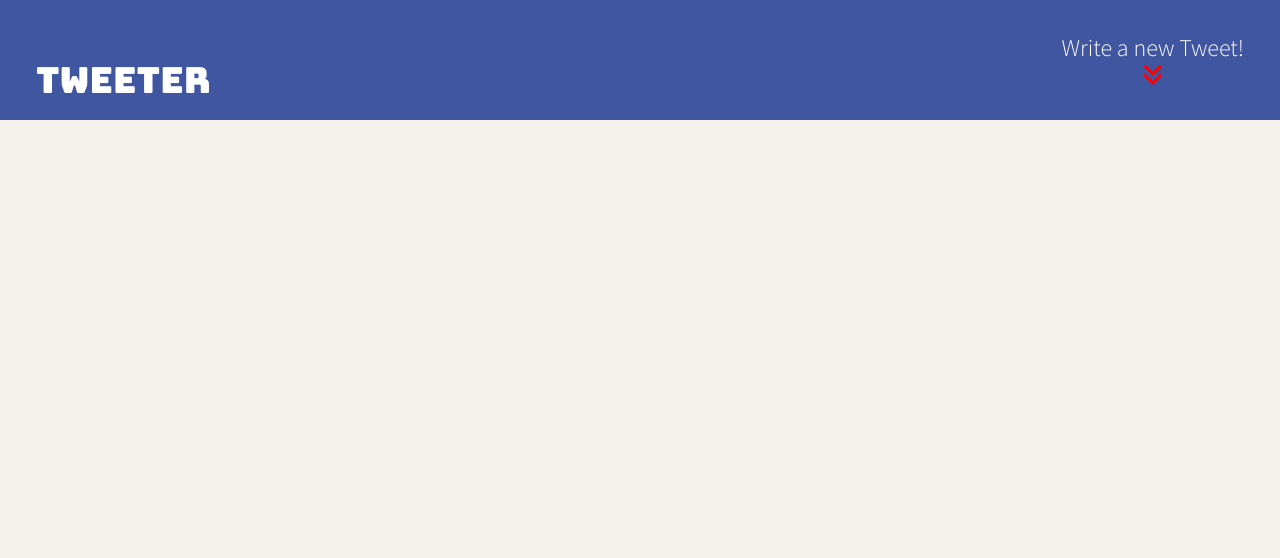
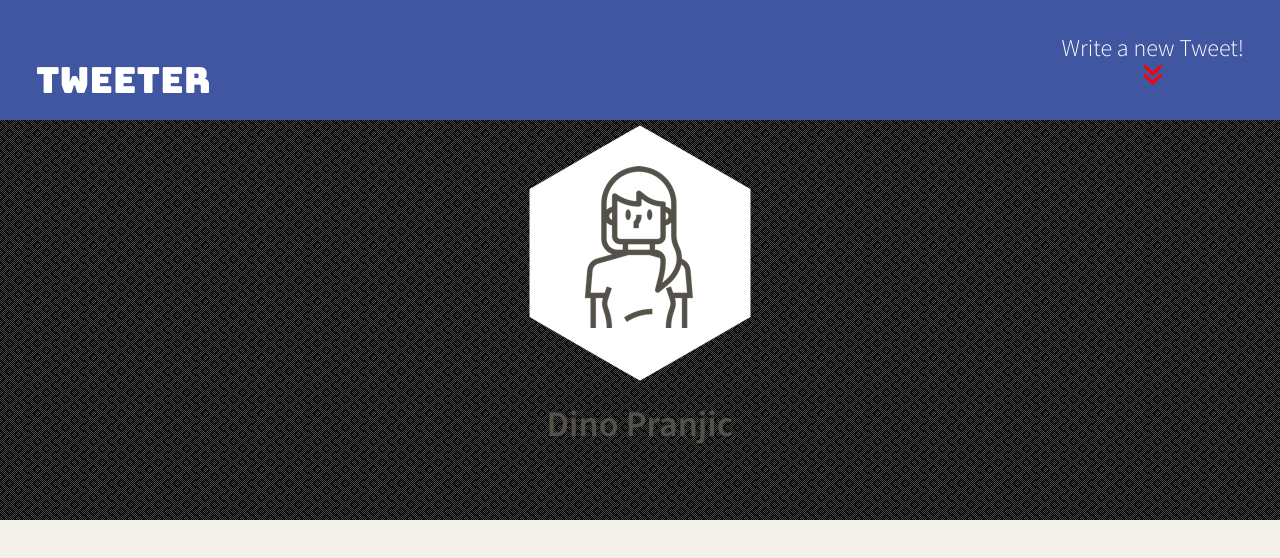
Before and after one commit to DinoPranjic/tweeter, a website: page public/index.html in a window 1280 px wide. Drawn offline with nearby package versions, Linux system fonts and the light colour scheme.

Commit message:
add header

```diff
--- a/public/index.html
+++ b/public/index.html
@@ -17,6 +17,8 @@
 
     <!-- App CSS -->
     <link rel="stylesheet" href="/styles/layout.css" type="text/css" />
+    <link rel="stylesheet" href="/styles/nav.css" type="text/css" />
+    <link rel="stylesheet" href="/styles/header.css" type="text/css" />
 
     <!-- External JS -->
     <script src="https://ajax.googleapis.com/ajax/libs/jquery/3.4.1/jquery.min.js"></script>
@@ -37,6 +39,16 @@
       </div>
     </nav>
 
+    <header>
+      <div>
+          <img src="/images/profile-hex.png">
+      </div>
+      <br>
+      <div>
+          <h2>Dino Pranjic</h2>
+      </div>
+  </header>
+
     <!-- Page-specific (main) content here -->
     <main class="container"></main>
   </body>
```
